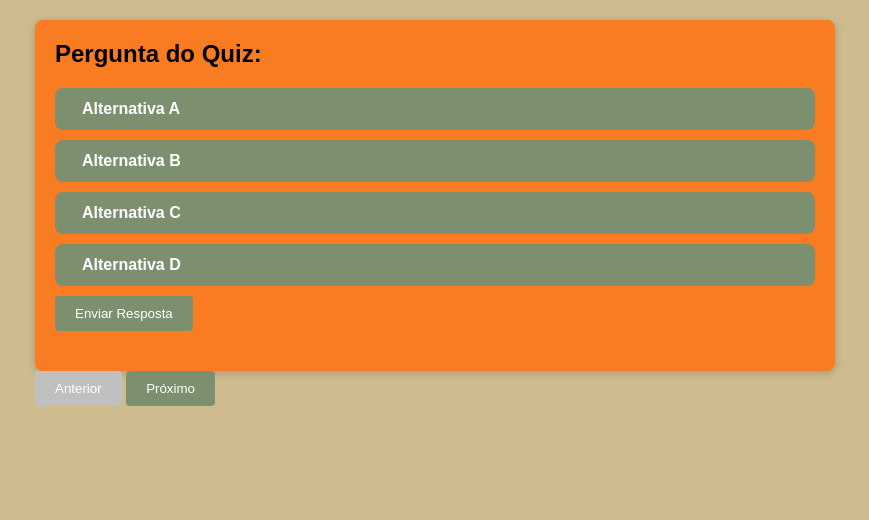
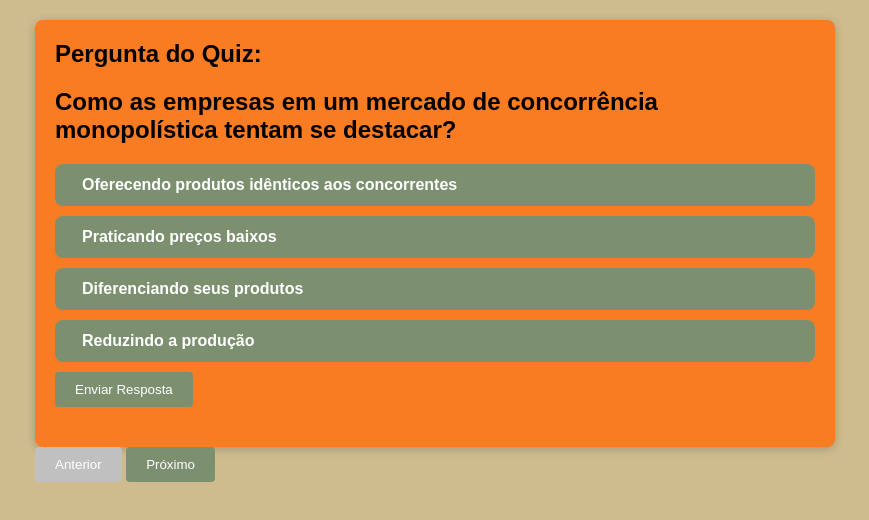
Before and after one commit to pamela-om/trab-economia-main, a plain HTML site: page trab-economia-main/quiz-page.html in a window 1280 px wide. Shown: the whole page, without its empty margins (205-1074 px from the left). Drawn offline with Linux system fonts and the light colour scheme.

Commit message:
videos e quiz atualizados

```diff
--- a/trab-economia-main/script.js
+++ b/trab-economia-main/script.js
@@ -135,27 +135,67 @@ options.forEach(option => {
   option.addEventListener('mouseout', removeBlobAnimation);
 });
 
+
+
 // Dados do Quiz
 const quizData = [
   {
-    question: 'Pergunta 1?',
-    options: ['Resposta A', 'Resposta B', 'Resposta C', 'Resposta D'],
+    question: 'Como as empresas em um mercado de concorrência monopolística tentam se destacar?',
+    options: ['Oferecendo produtos idênticos aos concorrentes', 'Praticando preços baixos', 'Diferenciando seus produtos', 'Reduzindo a produção'],
+    correctAnswer: 2,
+    selectedAnswer: null,
+    explanation: 'Empresas em concorrência monopolística tentam se destacar oferecendo produtos diferenciados para atrair os consumidores.'
+  },
+  {
+    question: 'Como o poder de negociação é distribuído em um monopsônio?',
+    options: ['Os vendedores têm mais poder de negociação', 'O poder de negociação é igual entre vendedores e compradores', 'O comprador tem mais poder de negociação', 'O poder de negociação é determinado pelo governo'],
+    correctAnswer: 2,
+    selectedAnswer: null,
+    explanation: ' No monopsônio, o comprador único possui considerável poder de negociação devido à falta de alternativas para os vendedores.'
+  },
+  {
+    question: 'Quais são algumas das barreiras à entrada que podem contribuir para a formação de um mercado de monopólio?  ',
+    options: ['Concorrência intensa e produtos homogêneos', 'Muitas empresas competindo e diferenciação de produtos', 'Alta demanda e baixa oferta', ' Controle exclusivo de recursos e tecnologia, além de regulamentações governamentais'],
+    correctAnswer: 3,
+    selectedAnswer: null,
+    explanation: 'Barreiras à entrada, como o controle exclusivo de recursos, tecnologia e regulamentações governamentais favoráveis, podem permitir a formação de um mercado de monopólio.'
+  },
+  {
+    question: 'O que é um exemplo de um mercado de oligopólio? ',
+    options: ['Mercado de agricultura local com muitos produtores independentes', 'Mercado de fabricantes de automóveis com algumas empresas dominantes', 'Mercado de pequenas lojas de conveniência em uma cidade', ' Mercado de vendedores ambulantes em um parque'],
+    correctAnswer: 1,
+    selectedAnswer: null,
+    explanation: 'O mercado de fabricantes de automóveis frequentemente é caracterizado por um pequeno número de empresas dominantes que influenciam as decisões do mercado, configurando um oligopólio.'
+  },
+  {
+    question: 'Em qual estrutura de mercado existem muitos vendedores e produtos homogêneos? ',
+    options: [' Concorrência perfeita ', 'Concorrência monopolística', 'Monopsônio ', ' Oligopólio '],
     correctAnswer: 0,
     selectedAnswer: null,
-    explanation: 'Explicação da resposta correta para a pergunta 1.'
+    explanation: ' A concorrência perfeita é caracterizada por muitos vendedores que oferecem produtos idênticos (homogêneos) e nenhum deles tem controle significativo sobre o preço.'
   },
   {
-    question: 'Pergunta 2?',
-    options: ['Resposta A', 'Resposta B', 'Resposta C', 'Resposta D'],
+    question: 'No mercado de um medicamento patenteado, uma única empresa detém os direitos exclusivos de produção e venda desse medicamento. Em qual mercado esse cenário se enquadra?    ',
+    options: [' Oligopólio ', 'Monopólio ', 'Concorrência Monopolística ', ' Monopsônio '],
     correctAnswer: 1,
     selectedAnswer: null,
-    explanation: 'Explicação da resposta correta para a pergunta 2.'
-  },
-  {
-    question: 'Pergunta 3?',
-    options: ['Resposta A', 'Resposta B', 'Resposta C', 'Resposta D'],
-    correctAnswer: 2,
-    selectedAnswer: null,
-    explanation: 'Explicação da resposta correta para a pergunta 3.'
+    explanation: ' Um medicamento patenteado é um exemplo clássico de monopólio, onde uma única empresa possui o controle exclusivo sobre a produção e venda desse produto.'
   },
 ];
+
+function shuffleArray(array) {
+  for (let i = array.length - 1; i > 0; i--) {
+    const j = Math.floor(Math.random() * (i + 1));
+    [array[i], array[j]] = [array[j], array[i]];
+  }
+}
+
+// Embaralhar as perguntas antes de iniciar o quiz
+shuffleArray(quizData);
+
+
+
+// Exibe a primeira pergunta ao carregar a página
+document.addEventListener('DOMContentLoaded', function () {
+  showQuestion(currentQuestion);
+});
```
Also changed, not shown: trab-economia-main/CM.html (+1 -2 lines), trab-economia-main/CP.html (+1 -2 lines), trab-economia-main/index.html (+2 -4 lines), trab-economia-main/monopolio.html (+1 -2 lines), trab-economia-main/monopsonio.html (+1 -2 lines), trab-economia-main/oligopolio.html (+1 -2 lines), trab-economia-main/quiz-page.html (+1 -0 lines).
